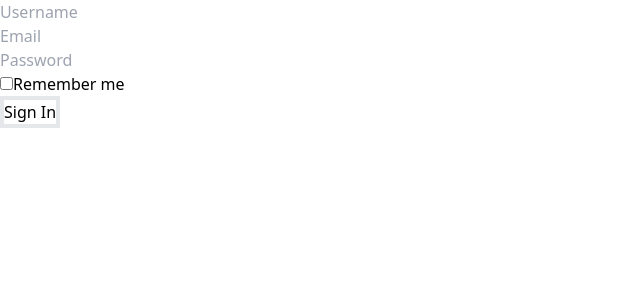
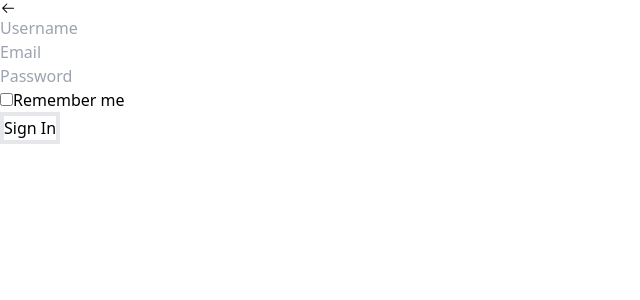
Before and after one commit to fatemehsheida/shoes-Land, a React (Vite) app: page / in a window 1280 px wide. Shown: the top 300 px of the page, without its empty margins (0-640 px from the left). Built offline with nearby package versions, Linux system fonts and the light colour scheme.

Commit message:
add icon

```diff
--- a/package.json
+++ b/package.json
@@ -11,6 +11,7 @@
   },
   "dependencies": {
     "@hookform/resolvers": "^3.9.1",
+    "@react-icons/all-files": "^4.1.0",
     "react": "^18.3.1",
     "react-dom": "^18.3.1",
     "react-hook-form": "^7.53.2",
--- a/src/App.tsx
+++ b/src/App.tsx
@@ -1,7 +1,7 @@
 
 
 
-import FormLogin from "./components/Login/FormLogin"
+import Login from "./pages/Login/login"
 import Shoea from "./pages/shoea";
 
 function App() {
@@ -10,7 +10,7 @@ function App() {
     //   <Shoea />
     // </div>
     <div>
-    <FormLogin/>
+    <Login/>
     </div>
 
   );
--- a/src/pages/Login/login.tsx
+++ b/src/pages/Login/login.tsx
@@ -1,9 +1,15 @@
 import FormLogin from "../../components/Login/FormLogin";
+import { GoArrowLeft } from "react-icons/go";
 
 export default function Login() {
   return (
     <div>
-      <FormLogin />
+      <div>
+        <GoArrowLeft />
+      </div>
+      <div>
+        <FormLogin />
+      </div>
     </div>
   );
 }
```
Also changed, not shown: 2 other files (tests, documents, lock files or other folders).
